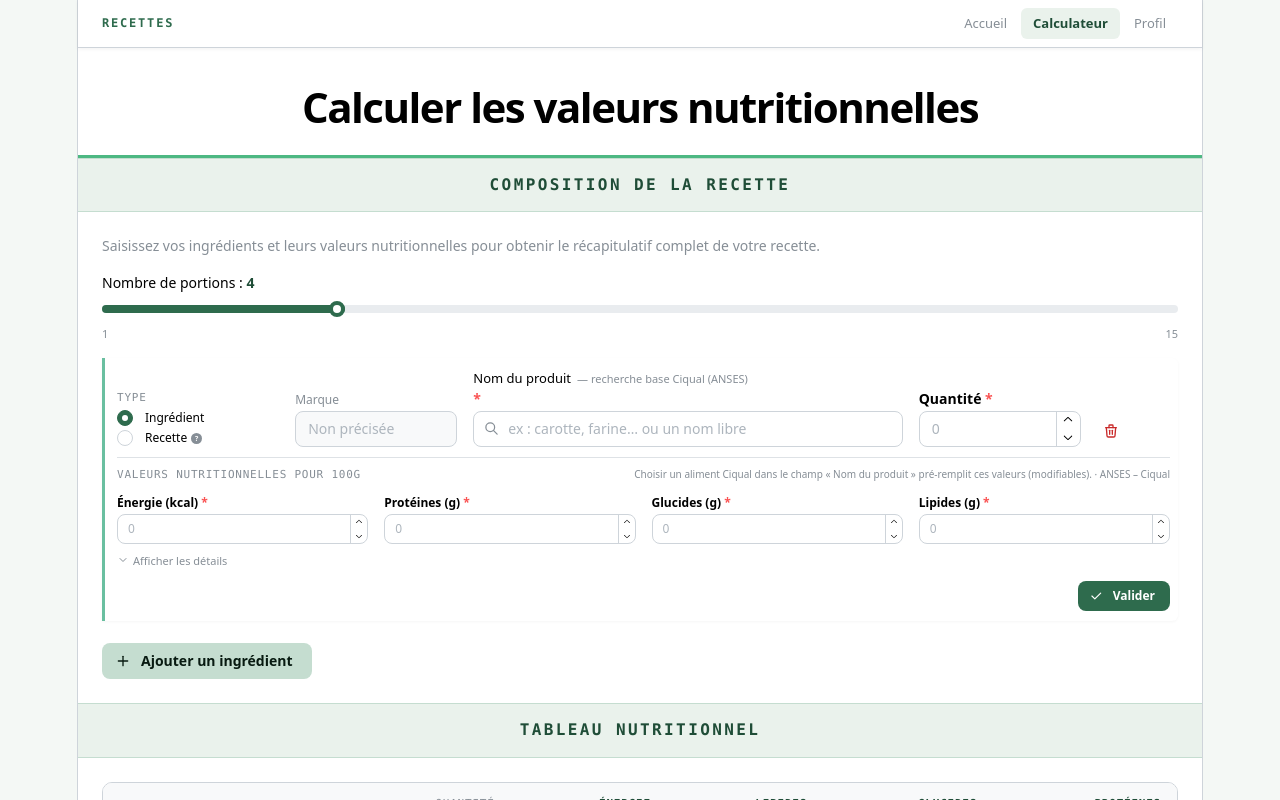
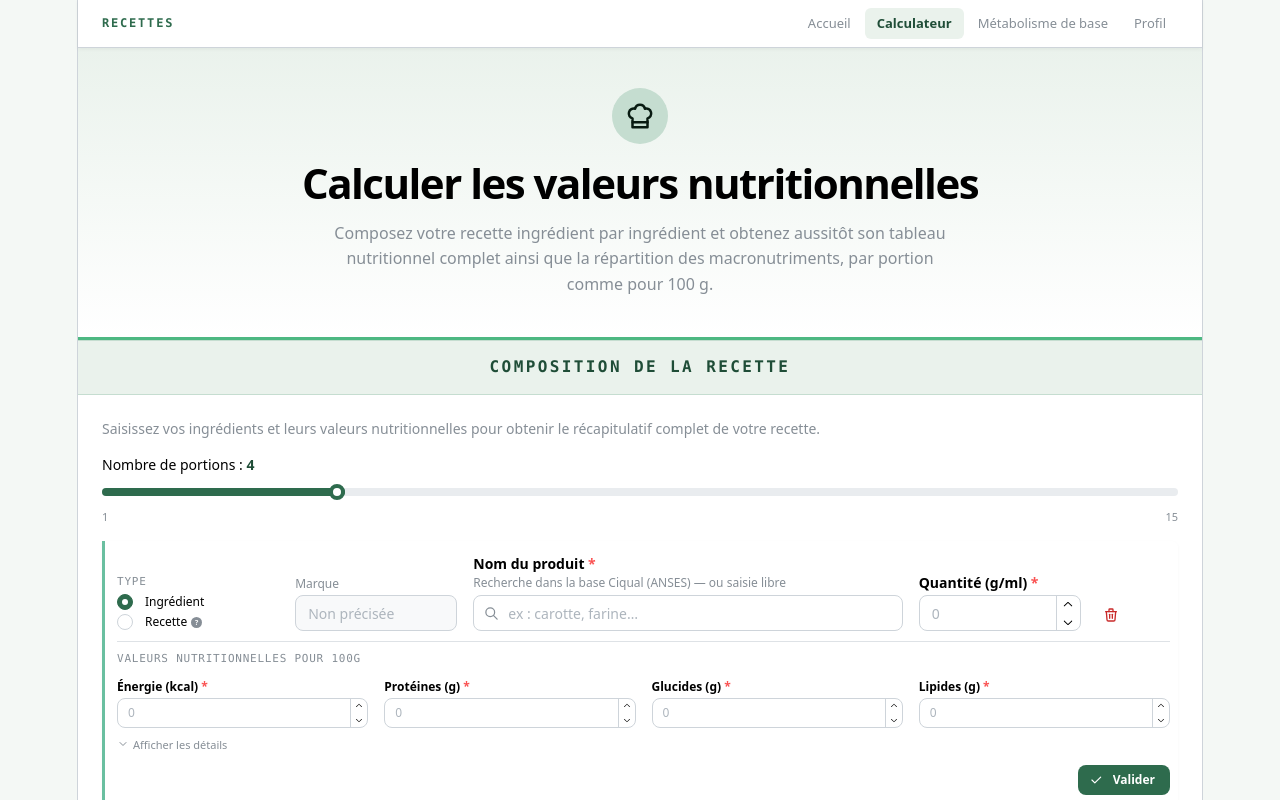
Before and after one commit to Lautenna/calcule_ta_recette, a React app in the folder frontend/: page /calculateur in a window 1280 px wide. Shown: the top 800 px of the page. Built offline with nearby package versions, Linux system fonts and the light colour scheme; no server answers; the HTML template or start-up script is replaced by a standard one.

Commit message:
Ajoute du métabolisme de base

```diff
--- a/frontend/src/App.jsx
+++ b/frontend/src/App.jsx
@@ -1,6 +1,7 @@
 import { BrowserRouter, Routes, Route, Navigate } from 'react-router-dom'
 import { Navbar } from './components/layout/Navbar'
 import { CalculateurPage } from './components/calculateur/CalculateurPage'
+import { MetabolismePage } from './components/metabolisme/MetabolismePage'
 import { AccueilPage } from './pages/AccueilPage'
 import { ProfilPage } from './pages/ProfilPage'
 
@@ -13,6 +14,7 @@ function App() {
           <Route path="/" element={<Navigate to="/calculateur" replace />} />
           <Route path="/accueil" element={<AccueilPage />} />
           <Route path="/calculateur" element={<CalculateurPage />} />
+          <Route path="/metabolisme" element={<MetabolismePage />} />
           <Route path="/profil" element={<ProfilPage />} />
         </Routes>
       </main>
--- a/frontend/src/components/calculateur/CalculateurPage.jsx
+++ b/frontend/src/components/calculateur/CalculateurPage.jsx
@@ -1,5 +1,6 @@
 import { useState } from 'react'
-import { Stack, Title, Box, Text } from '@mantine/core'
+import { Stack, Title, Box, Text, ThemeIcon } from '@mantine/core'
+import { IconChefHat } from '@tabler/icons-react'
 import { computeTotals, computePerPortion, NUTRIENT_KEYS } from '../../utils/nutrition'
 import { IngredientBuilder } from './IngredientBuilder'
 import { NutritionTable } from './NutritionTable'
@@ -76,10 +77,25 @@ export function CalculateurPage() {
 
   return (
     <Stack gap={0} align="stretch">
-      <Box p={{ base: 20, sm: 32 }} pb={20} style={{ borderBottom: '3px solid var(--mantine-color-green-4)', textAlign: 'center' }}>
+      <Box
+        p={{ base: 24, sm: 40 }}
+        style={{
+          borderBottom: '3px solid var(--mantine-color-green-4)',
+          textAlign: 'center',
+          background: 'linear-gradient(180deg, var(--mantine-color-green-0) 0%, transparent 100%)',
+        }}
+      >
+        <ThemeIcon size={56} radius="xl" variant="light" color="green" mb={12}>
+          <IconChefHat size={30} />
+        </ThemeIcon>
         <Title order={1} fz={{ base: 26, sm: 42 }} fw={700} lts="-1.5px">
           Calculer les valeurs nutritionnelles
         </Title>
+        <Text c="dimmed" size="md" mt={10} maw={620} mx="auto" style={{ lineHeight: 1.6 }}>
+          Composez votre recette ingrédient par ingrédient et obtenez aussitôt
+          son tableau nutritionnel complet ainsi que la répartition des
+          macronutriments, par portion comme pour 100&nbsp;g.
+        </Text>
       </Box>
 
       <SectionHeader title="Composition de la recette" />
--- a/frontend/src/components/calculateur/IngredientBuilder.jsx
+++ b/frontend/src/components/calculateur/IngredientBuilder.jsx
@@ -199,14 +199,10 @@ function IngredientCard({ ingredient, onUpdate, onRemove, onSelectRecette, onFil
             </Grid.Col>
             <Grid.Col span={{ base: 12, sm: 5 }}>
               <Autocomplete
-                label={
-                  <Group gap={6} align="baseline" wrap="nowrap">
-                    <Text fz={13} fw={500}>Nom du produit</Text>
-                    <Text fz={11} c="dimmed">— recherche base Ciqual (ANSES)</Text>
-                  </Group>
-                }
+                label="Nom du produit"
+                description="Recherche dans la base Ciqual (ANSES) — ou saisie libre"
                 withAsterisk
-                placeholder="ex : carotte, farine… ou un nom libre"
+                placeholder="ex : carotte, farine…"
                 leftSection={<IconSearch size={15} />}
                 rightSection={isFetching ? <Loader size={14} /> : null}
                 data={alimentOptions}
@@ -228,11 +224,13 @@ function IngredientCard({ ingredient, onUpdate, onRemove, onSelectRecette, onFil
             </Grid.Col>
             <Grid.Col span={{ base: 10, sm: 2 }}>
               <NumberInput
-                label="Quantité"
+                label="Quantité (g/ml)"
+                labelProps={{ style: { whiteSpace: 'nowrap' } }}
                 withAsterisk
                 placeholder="0"
                 min={0}
-                suffix=" g"
+                stepHoldDelay={500}
+                stepHoldInterval={(count) => Math.max(1000 / (count + 1), 50)}
                 value={ingredient.quantite}
                 error={errors.quantite}
                 onChange={(val) => { onUpdate(ingredient.id, 'quantite', val); clearError('quantite') }}
@@ -256,14 +254,9 @@ function IngredientCard({ ingredient, onUpdate, onRemove, onSelectRecette, onFil
       {!isRecette && (
         <Box mt={10}>
           <Divider mb={8} />
-          <Group justify="space-between" align="baseline" mb={6}>
-            <Text fz={11} c="dimmed" style={{ fontFamily: 'var(--mantine-font-family-monospace)', textTransform: 'uppercase', letterSpacing: '0.07em' }}>
-              Valeurs nutritionnelles pour 100g
-            </Text>
-            <Text fz={10} c="dimmed">
-              Choisir un aliment Ciqual dans le champ « Nom du produit » pré-remplit ces valeurs (modifiables). · ANSES – Ciqual
-            </Text>
-          </Group>
+          <Text fz={11} c="dimmed" mb={6} style={{ fontFamily: 'var(--mantine-font-family-monospace)', textTransform: 'uppercase', letterSpacing: '0.07em' }}>
+            Valeurs nutritionnelles pour 100g
+          </Text>
           <Grid gutter="xs">
             <Grid.Col span={{ base: 6, sm: 3 }}>
               <NumberInput size="xs" label="Énergie (kcal)" min={0} placeholder="0" withAsterisk value={ingredient.energie_kcal || ''} error={errors.energie_kcal} onChange={(val) => { onUpdate(ingredient.id, 'energie_kcal', val); clearError('energie_kcal') }} />
--- a/frontend/src/components/layout/Navbar.jsx
+++ b/frontend/src/components/layout/Navbar.jsx
@@ -4,6 +4,7 @@ import { Group, Text } from '@mantine/core'
 const links = [
   { to: '/accueil', label: 'Accueil' },
   { to: '/calculateur', label: 'Calculateur' },
+  { to: '/metabolisme', label: 'Métabolisme de base' },
   { to: '/profil', label: 'Profil' },
 ]
 
--- /dev/null
+++ b/frontend/src/components/metabolisme/MetabolismePage.jsx
@@ -0,0 +1,171 @@
+import { useState } from 'react'
+import { Stack, Title, Box, Text, NumberInput, SegmentedControl, Group, Paper, Grid, ThemeIcon } from '@mantine/core'
+import { IconFlame, IconScaleOutline, IconRulerMeasure, IconCake, IconGenderBigender } from '@tabler/icons-react'
+
+function SectionHeader({ title }) {
+  return (
+    <Box
+      py={14}
+      px={24}
+      style={{
+        background: 'var(--mantine-color-green-0)',
+        borderTop: '1px solid var(--mantine-color-green-1)',
+        borderBottom: '1px solid var(--mantine-color-green-1)',
+        textAlign: 'center',
+      }}
+    >
+      <Text fz={16} fw={700} tt="uppercase" ff="monospace" c="green.7" style={{ letterSpacing: '0.15em' }}>
+        {title}
+      </Text>
+    </Box>
+  )
+}
+
+// Équations originales de Harris & Benedict (1919), métabolisme de base en kcal/jour.
+// poids en kg, taille en cm, âge en années.
+function harrisBenedict1919({ sexe, poids, taille, age }) {
+  if ([poids, taille, age].some((v) => v === '' || v === null || v === undefined)) return null
+  if (sexe === 'homme') {
+    return 66.473 + 13.7516 * poids + 5.0033 * taille - 6.755 * age
+  }
+  return 655.0955 + 9.5634 * poids + 1.8496 * taille - 4.6756 * age
+}
+
+export function MetabolismePage() {
+  const [sexe, setSexe] = useState('femme')
+  const [poids, setPoids] = useState('')
+  const [taille, setTaille] = useState('')
+  const [age, setAge] = useState('')
+
+  const mb = harrisBenedict1919({ sexe, poids, taille, age })
+
+  return (
+    <Stack gap={0} align="stretch">
+      <Box
+        p={{ base: 24, sm: 40 }}
+        style={{
+          borderBottom: '3px solid var(--mantine-color-green-4)',
+          textAlign: 'center',
+          background: 'linear-gradient(180deg, var(--mantine-color-green-0) 0%, transparent 100%)',
+        }}
+      >
+        <ThemeIcon size={56} radius="xl" variant="light" color="green" mb={12}>
+          <IconFlame size={30} />
+        </ThemeIcon>
+        <Title order={1} fz={{ base: 28, sm: 44 }} fw={700} lts="-1.5px">
+          Métabolisme de base
+        </Title>
+        <Text c="dimmed" size="md" mt={10} maw={620} mx="auto" style={{ lineHeight: 1.6 }}>
+          Le métabolisme de base correspond à l'énergie minimale que votre corps
+          dépense au repos pour assurer ses fonctions vitales (respiration,
+          circulation, température…), sans aucune activité physique. Il est
+          estimé ici avec la formule de <strong>Harris &amp; Benedict (1919)</strong>.
+        </Text>
+      </Box>
+
+      <Box p={{ base: 16, sm: 32 }}>
+        <Grid gutter={{ base: 16, sm: 32 }} align="stretch">
+          {/* Saisie */}
+          <Grid.Col span={{ base: 12, md: 7 }}>
+            <Paper withBorder radius="md" p={{ base: 20, sm: 28 }} h="100%">
+              <Text fz={13} fw={700} tt="uppercase" ff="monospace" c="green.7" mb={20} style={{ letterSpacing: '0.12em' }}>
+                Vos données
+              </Text>
+              <Stack gap="lg">
+                <div>
+                  <Group gap={6} mb={8}>
+                    <IconGenderBigender size={16} color="var(--mantine-color-green-7)" />
+                    <Text fz={13} fw={600}>Sexe</Text>
+                  </Group>
+                  <SegmentedControl
+                    fullWidth
+                    value={sexe}
+                    onChange={setSexe}
+                    color="green"
+                    data={[
+                      { label: 'Femme', value: 'femme' },
+                      { label: 'Homme', value: 'homme' },
+                    ]}
+                  />
+                </div>
+
+                <NumberInput
+                  label="Poids"
+                  leftSection={<IconScaleOutline size={18} />}
+                  placeholder="ex. 65"
+                  suffix=" kg"
+                  min={0}
+                  value={poids}
+                  onChange={setPoids}
+                />
+                <NumberInput
+                  label="Taille"
+                  leftSection={<IconRulerMeasure size={18} />}
+                  placeholder="ex. 170"
+                  suffix=" cm"
+                  min={0}
+                  value={taille}
+                  onChange={setTaille}
+                />
+                <NumberInput
+                  label="Âge"
+                  leftSection={<IconCake size={18} />}
+                  placeholder="ex. 30"
+                  suffix=" ans"
+                  min={0}
+                  value={age}
+                  onChange={setAge}
+                />
+              </Stack>
+            </Paper>
+          </Grid.Col>
+
+          {/* Résultat */}
+          <Grid.Col span={{ base: 12, md: 5 }}>
+            <Paper
+              radius="md"
+              p={{ base: 24, sm: 28 }}
+              h="100%"
+              style={{
+                background: 'var(--mantine-color-green-0)',
+                border: '1px solid var(--mantine-color-green-2)',
+                display: 'flex',
+                flexDirection: 'column',
+                justifyContent: 'center',
+                alignItems: 'center',
+                textAlign: 'center',
+              }}
+            >
+              <Text fz={13} fw={700} tt="uppercase" ff="monospace" c="green.7" mb={16} style={{ letterSpacing: '0.12em' }}>
+                Métabolisme de base
+              </Text>
+              {mb !== null ? (
+                <>
+                  <Group gap={8} align="baseline" justify="center">
+                    <Text fz={{ base: 48, sm: 64 }} fw={800} c="green.8" lts="-2px" lh={1}>
+                      {Math.round(mb)}
+                    </Text>
+                  </Group>
+                  <Text fz={18} fw={600} c="green.7" mt={4}>kcal / jour</Text>
+                  <Text c="dimmed" size="sm" mt={16} style={{ lineHeight: 1.5 }}>
+                    Énergie dépensée au repos sur une journée, hors activité physique.
+                  </Text>
+                </>
+              ) : (
+                <>
+                  <ThemeIcon size={48} radius="xl" variant="light" color="gray" mb={12}>
+                    <IconFlame size={26} />
+                  </ThemeIcon>
+                  <Text c="dimmed" size="sm" style={{ lineHeight: 1.5 }}>
+                    Renseignez votre sexe, poids, taille et âge pour estimer votre
+                    métabolisme de base.
+                  </Text>
+                </>
+              )}
+            </Paper>
+          </Grid.Col>
+        </Grid>
+      </Box>
+    </Stack>
+  )
+}
```
